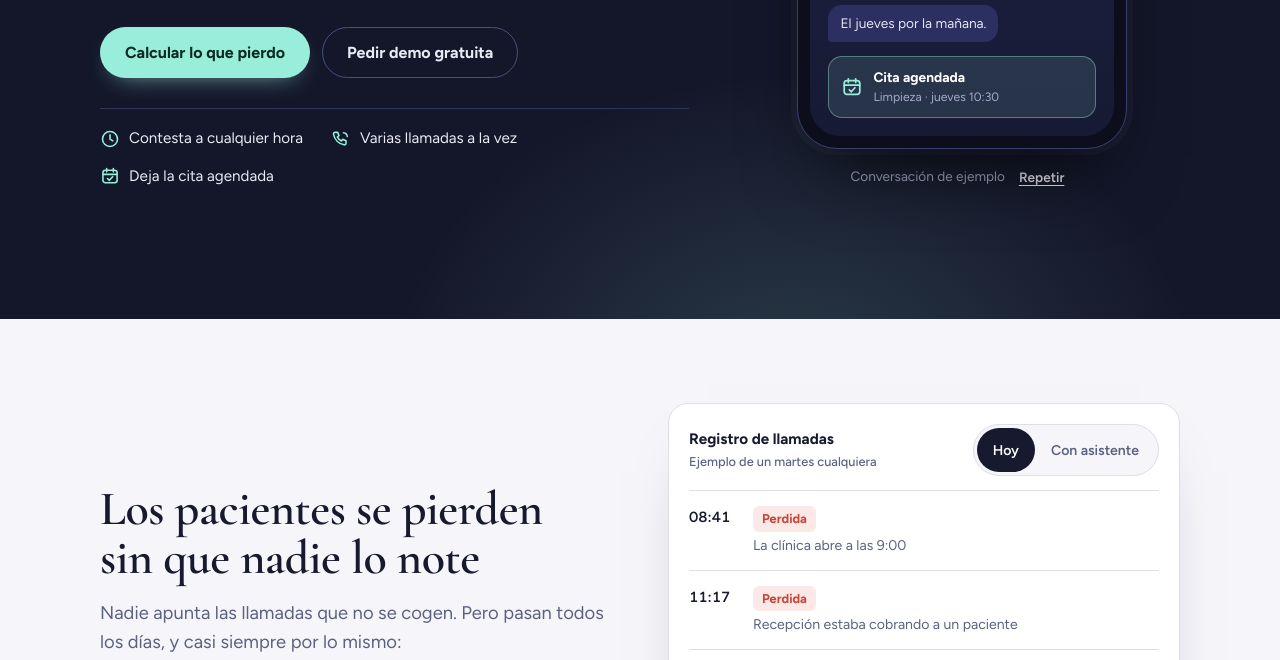
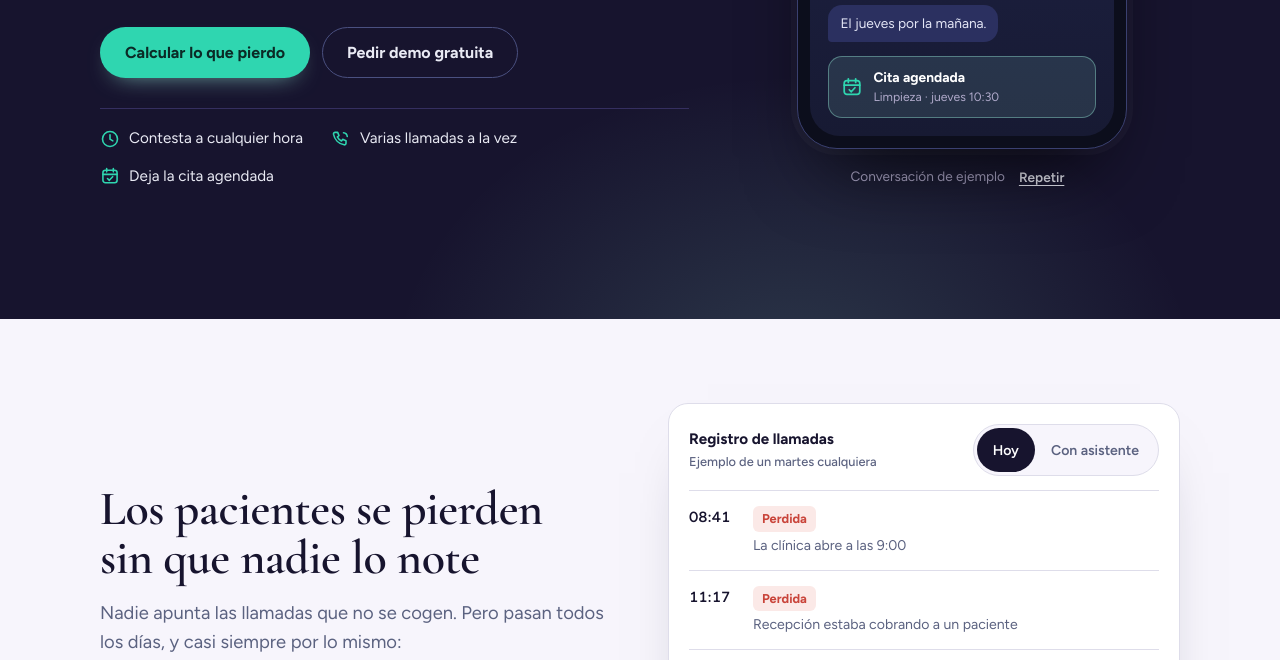
Before and after one commit to mariokh34/asistente-de-voz-clinicas, a plain HTML site: page index.html in a window 1280 px wide. Shown: the part 481-1141 px from the top of the page. Drawn offline with Linux system fonts and the light colour scheme.

Commit message:
Ajustar paleta de la landing a los colores del logo AiEvolve
Co-Authored-By: Claude Sonnet 5.5 <noreply@anthropic.com>
Claude-Session: https://claude.ai/code/session_01LTACyAHj2eZ58UP9Twb2G8

```diff
--- a/index.html
+++ b/index.html
@@ -14,7 +14,7 @@
 <meta property="og:image:width" content="1200">
 <meta property="og:image:height" content="630">
 <meta name="twitter:card" content="summary_large_image">
-<meta name="theme-color" content="#14172A">
+<meta name="theme-color" content="#17142E">
 <link rel="icon" href="/favicon.ico" sizes="48x48">
 <link rel="icon" href="/favicon.svg" type="image/svg+xml">
 <link rel="apple-touch-icon" href="/apple-touch-icon.png">
@@ -30,24 +30,24 @@
 /* Layout idea: the brand's pastel cube on deep night. Dark hero and calculator,
    light reading sections between them, the form as the single destination. */
 :root {
-  --night: #14172A;
-  --night-2: #1D2140;
-  --night-line: #2E3358;
-  --paper: #F6F5FA;
+  --night: #17142E;
+  --night-2: #211C42;
+  --night-line: #352F60;
+  --paper: #F7F5FC;
   --card: #FFFFFF;
-  --ink: #171A2E;
+  --ink: #17142E;
   --muted: #5B6280;
   --line: #DEDDEA;
-  --mint: #98EEDA;
-  --mint-deep: #0E7F6B;
-  --pink: #E7B7CE;
-  --lilac: #B79BDD;
+  --mint: #2FD6B0;
+  --mint-deep: #0B7F68;
+  --pink: #F59CBF;
+  --lilac: #9C86E8;
   --slate: #7288A1;
   --missed: #C9443A;
   --missed-bg: #FBE9E7;
   --ok-bg: #E1F6F0;
   --on-night: #E9EAF4;
-  --on-night-muted: #A6ABC8;
+  --on-night-muted: #B0AACB;
   --font-display: "Cormorant Garamond", "Cormorant Fallback", Georgia, serif;
   --ease-out: cubic-bezier(0.23, 1, 0.32, 1);
   --font-body: "Figtree", system-ui, -apple-system, "Segoe UI", sans-serif;
```
